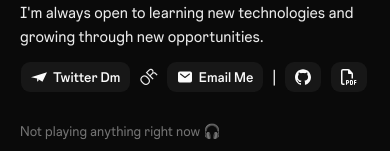
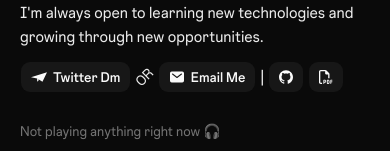
Before and after one commit to Sravan2808/portfolio-v1, a Next.js app: page /AboutMe in a window 390 px wide. Shown: the part 175-326 px from the top of the page. Built offline with nearby package versions, Linux system fonts and the light colour scheme; no server answers.

Commit message:
fix: adjust layout and styling for improved responsiveness and consistency

```diff
--- a/app/AboutMe/page.tsx
+++ b/app/AboutMe/page.tsx
@@ -34,7 +34,7 @@ const AboutMe = () => {
         new opportunities.
       </p>
 
-      <div className="mt-3 flex flex-nowrap items-center justify-start gap-2 overflow-x-auto pb-1 sm:flex-wrap sm:overflow-visible sm:gap-3">
+      <div className="mt-3 flex  flex-nowrap items-center justify-start gap-1 overflow-x-hidden pb-1 sm:flex-wrap sm:overflow-visible sm:gap-3">
         <Button
           className="cursor-pointer shrink-0"
           onClick={() => openLink("https://x.com/SS19732004")}
@@ -56,11 +56,11 @@ const AboutMe = () => {
               className="cursor-pointer shrink-0"
               onClick={() => openLink("https://github.com/Sravan2808")}
             >
-              <SiGithub />
+              <SiGithub className="size-3.5" />
             </Button>
           </TooltipTrigger>
           <TooltipContent>
-            <p>GitHub</p>
+            <p className="size-1">GitHub</p>
           </TooltipContent>
         </Tooltip>
 
@@ -74,7 +74,7 @@ const AboutMe = () => {
                 )
               }
             >
-              <FaRegFilePdf />
+              <FaRegFilePdf className="size-3.5" />
             </Button>
           </TooltipTrigger>
           <TooltipContent>
--- a/app/layout.tsx
+++ b/app/layout.tsx
@@ -59,7 +59,7 @@ export default function RootLayout({
   return (
     <html lang="en">
       <body
-        className={`${myFont.className} bg-foreground selection:bg-[#D4D4C8] selection:text-black text-[#EBEBEB] max-w-3xl h-screen mx-auto overflow-x-hidden`}
+        className={`${myFont.className} bg-foreground selection:bg-[#D4D4C8] selection:text-black text-[#EBEBEB] max-w-3xl min-h-dvh mx-auto overflow-x-hidden`}
       >
         <GlobalSounds />
         <TooltipProvider>
```
